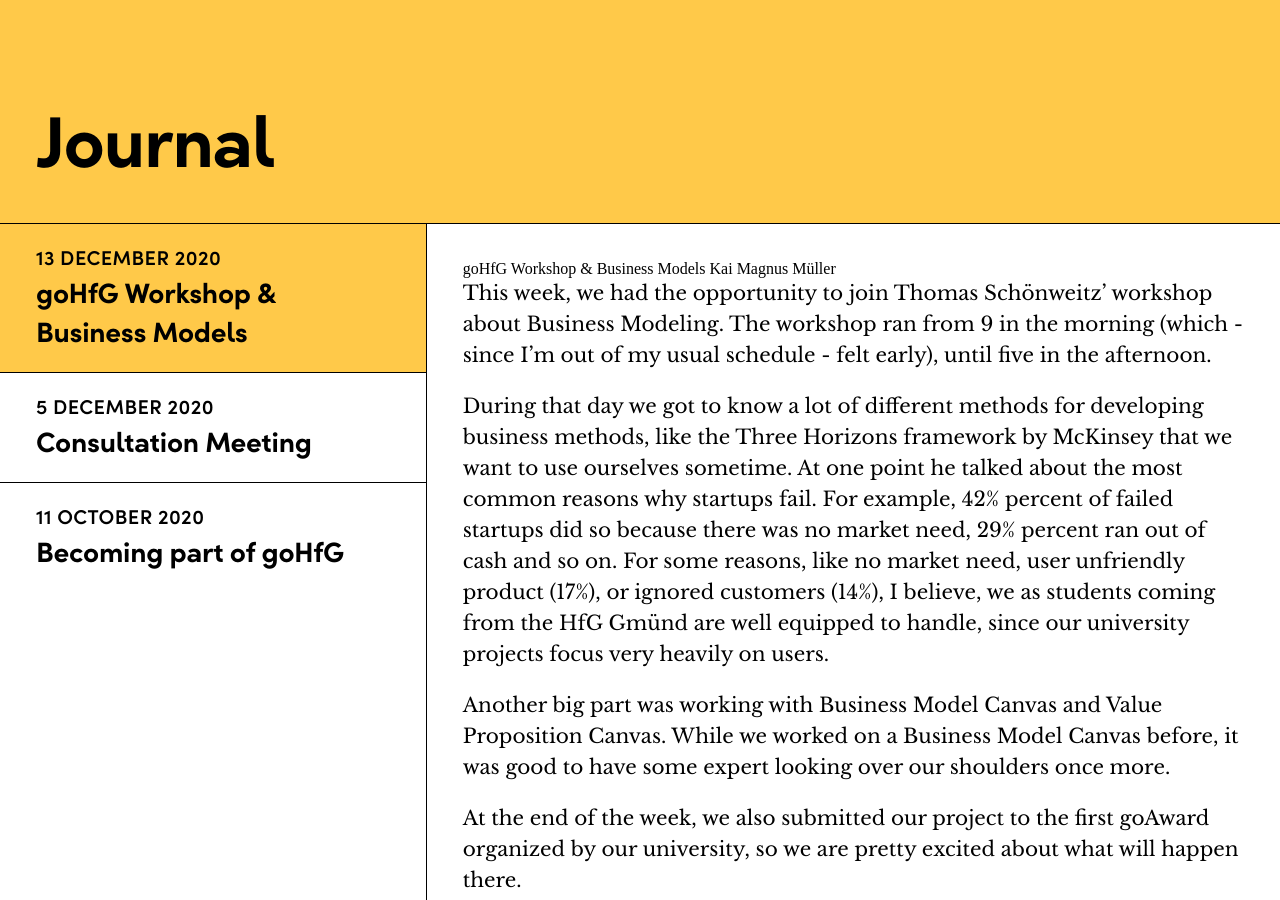
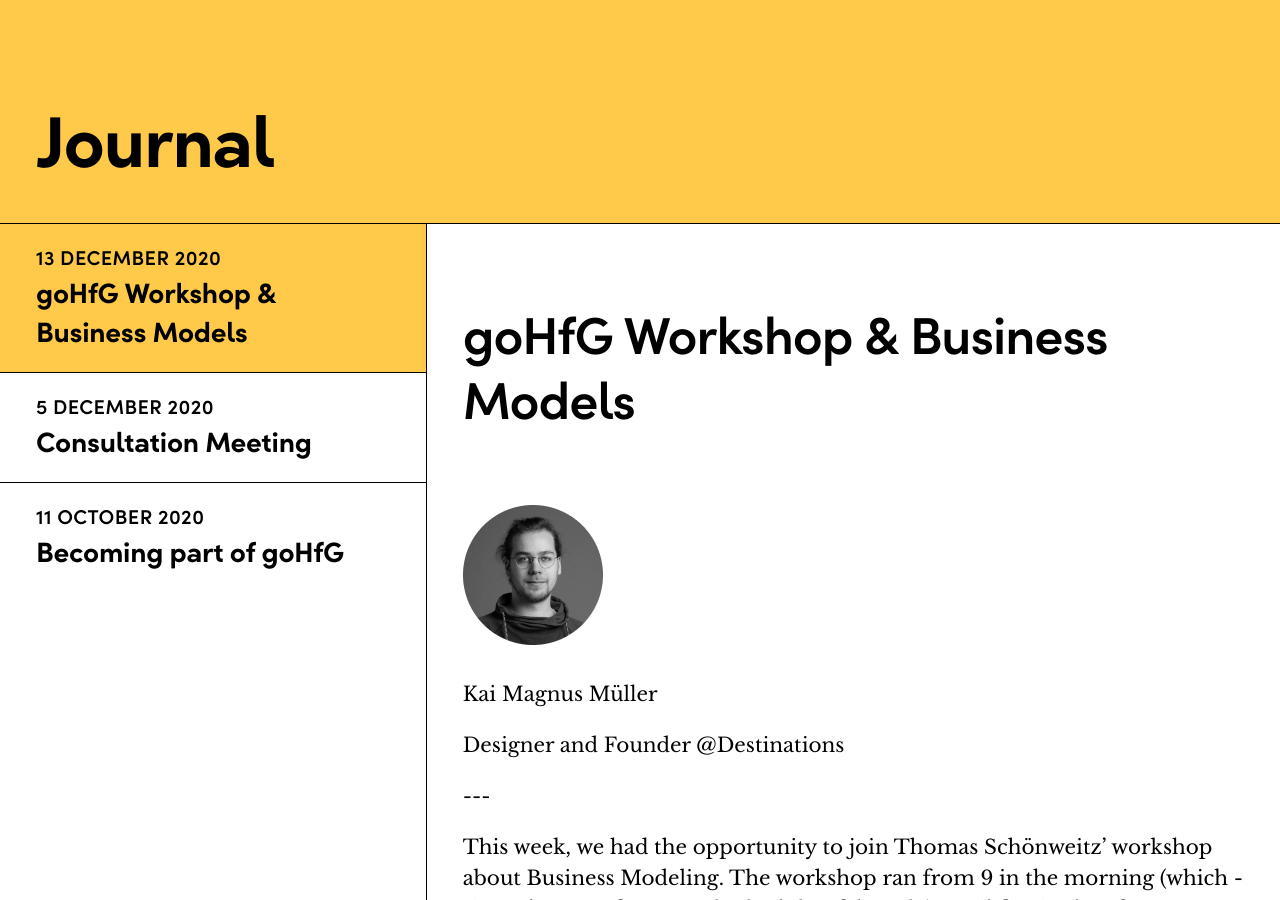
Before and after one commit to The-Destinations-Company/the-destinations-company.github.io, a Jekyll site: the page built from journal.html, in a window 1280 px wide and 900 px high, scrolled down 515 px. Built offline with Jekyll 4.4.1, drawn with Linux system fonts in a browser that asks for light colours; some web fonts are replaced.

Commit message:
working article with header
- added heading, profile picture, author name and description to right side blog entries

```diff
--- a/_includes/journal-list.html
+++ b/_includes/journal-list.html
@@ -35,10 +35,29 @@
         </div>
         <div class="article-content">
 
+            {% assign author_name = page.author %}
 
-        {{ include.title_a }}
-        {{ include.author_a }}
+            {% assign name = site.data.authors[include.author_a] %}
 
+            {% for author in site.data.authors %}
+
+            {% assign in_author = author.name | downcase | strip %}
+            {% assign this_author = include.author_a | downcase | strip %}
+
+            {% if this_author == in_author %}
+
+            {% assign article_author = author.name %}
+            {% assign article_author_img = author.img %}
+            {% assign article_author_desc = author.description %}
+
+            {% endif %}
+            {% endfor %}
+
+            <h2 class="text-xlarge-sofia article-heading">{{ include.title_a }}</h2>
+            <img src="{{article_author_img}}" alt="{{ article_author }} small profile">
+            <p>{{ article_author }}</p>
+            <p>{{ article_author_desc }}</p>
+            <p>---</p>
             {{ include.content_a }}
         </div>
     </div>
--- a/_scss/_journal.scss
+++ b/_scss/_journal.scss
@@ -36,6 +36,9 @@
       margin-bottom: 0;
     }
   }
+
+
+
 }
 
 .current {
```
Also changed, not shown: _data/authors.yml (+6 -6 lines). Lines whose indentation alone changed are shown as unchanged.
